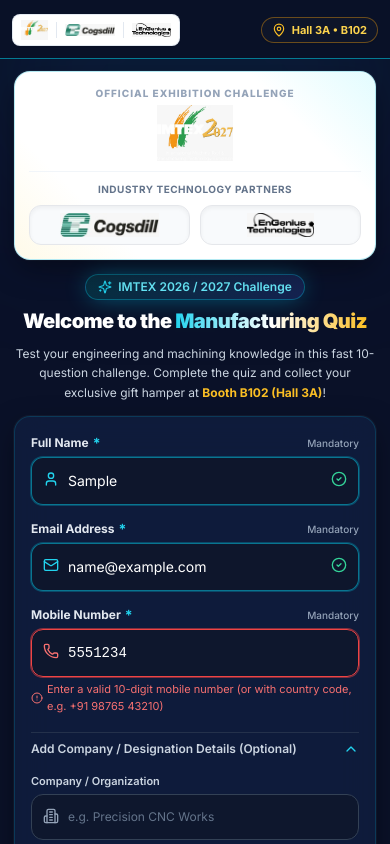
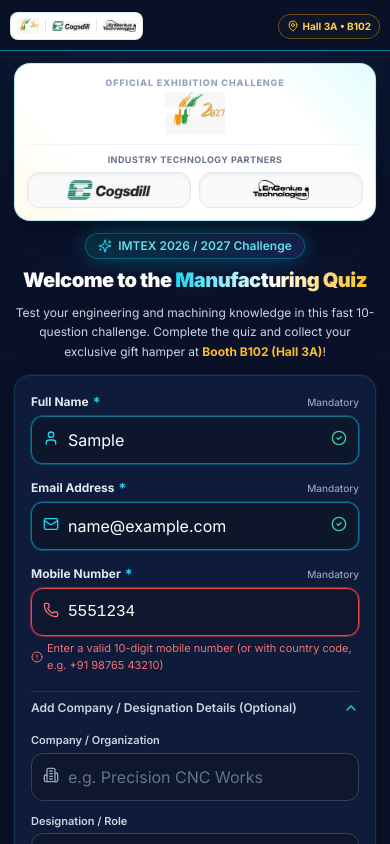
Before and after one commit to AR3136/IMPEX_QUIZ, a React (Vite) app: page / in a window 390 px wide. Both pictures are taken after typing "Sample", "name@example.com", "5551234" into the empty fields and a click on the button "Add Company / Designation Details (Optional)". Shown: the top 844 px of the page. Built offline with nearby package versions, Linux system fonts and the light colour scheme.

Commit message:
Optimize mobile-first UI ergonomics, iOS auto-zoom prevention, and safe-area insets

```diff
--- a/src/App.tsx
+++ b/src/App.tsx
@@ -40,7 +40,7 @@
       <Header showBoothInfo={page !== 'quiz'} />
 
       {/* Dynamic Page Switcher */}
-      <main className="flex-1 flex flex-col w-full max-w-md mx-auto z-10 pb-[env(safe-area-inset-bottom,16px)]">
+      <main className={`flex-1 flex flex-col w-full max-w-md mx-auto z-10 ${page === 'quiz' ? '' : 'pb-[max(1rem,env(safe-area-inset-bottom,16px))]'}`}>
         {page === 'register' && <RegistrationPage />}
         {page === 'quiz' && <QuizPage />}
         {page === 'result' && <ThankYouPage />}
--- a/src/components/BrandingBanner.tsx
+++ b/src/components/BrandingBanner.tsx
@@ -7,27 +7,27 @@
 export const BrandingBanner: React.FC<BrandingBannerProps> = ({ compact = false }) => {
   if (compact) {
     return (
-      <div className="flex items-center space-x-1.5 sm:space-x-2 py-0.5">
-        <div className="bg-white rounded-lg px-2 py-0.5 shadow-sm border border-slate-200/90 flex items-center space-x-2 h-8">
+      <div className="flex items-center py-0.5 min-w-0">
+        <div className="bg-white rounded-lg px-1.5 sm:px-2 py-0.5 shadow-sm border border-slate-200/90 flex items-center space-x-1.5 sm:space-x-2 h-7 sm:h-8">
           {/* IMTEX */}
           <img
             src="/logos/imtex-logo.jpeg"
             alt="IMTEX Exhibition Logo"
-            className="h-5 sm:h-6 w-auto max-w-[65px] sm:max-w-[75px] object-contain"
+            className="h-4 sm:h-5 md:h-6 w-auto max-w-[48px] sm:max-w-[70px] object-contain"
           />
-          <div className="w-[1px] h-4 bg-slate-200" />
+          <div className="w-[1px] h-3.5 sm:h-4 bg-slate-200" />
           {/* Cogsdill */}
           <img
             src="/logos/cogsdill-logo.jpeg"
             alt="Cogsdill Logo"
-            className="h-3.5 sm:h-4 w-auto max-w-[50px] sm:max-w-[60px] object-contain"
+            className="h-3 sm:h-3.5 md:h-4 w-auto max-w-[38px] sm:max-w-[55px] object-contain"
           />
-          <div className="w-[1px] h-4 bg-slate-200" />
+          <div className="w-[1px] h-3.5 sm:h-4 bg-slate-200" />
           {/* EnGenius */}
           <img
             src="/logos/engenius-logo.jpeg"
             alt="EnGenius Technologies Logo"
-            className="h-3.5 sm:h-4 w-auto max-w-[50px] sm:max-w-[60px] object-contain"
+            className="h-3 sm:h-3.5 md:h-4 w-auto max-w-[38px] sm:max-w-[55px] object-contain"
           />
         </div>
       </div>
@@ -35,46 +35,46 @@
   }
 
   return (
-    <div className="w-full mb-3.5 sm:mb-4">
+    <div className="w-full mb-3 sm:mb-4">
       {/* Exhibition Showcase Card */}
-      <div className="bg-white rounded-2xl p-3.5 sm:p-4 shadow-card-dark border border-cyan-500/30 relative overflow-hidden">
+      <div className="bg-white rounded-2xl p-3 sm:p-4 shadow-card-dark border border-cyan-500/30 relative overflow-hidden">
         {/* Subtle aesthetic backdrop lighting */}
         <div className="absolute top-0 right-0 w-32 h-32 bg-gradient-to-bl from-cyan-100/60 via-transparent to-transparent pointer-events-none rounded-tr-2xl" />
         <div className="absolute bottom-0 left-0 w-32 h-32 bg-gradient-to-tr from-amber-100/40 via-transparent to-transparent pointer-events-none rounded-bl-2xl" />
 
         {/* Primary Row: IMTEX Exhibition Official Logo */}
-        <div className="flex flex-col items-center justify-center pb-2.5 border-b border-slate-100 relative z-10">
-          <span className="text-[10px] font-extrabold uppercase tracking-widest text-slate-400 mb-1">
+        <div className="flex flex-col items-center justify-center pb-2 sm:pb-2.5 border-b border-slate-100 relative z-10">
+          <span className="text-[9px] sm:text-[10px] font-extrabold uppercase tracking-widest text-slate-400 mb-0.5 sm:mb-1">
             Official Exhibition Challenge
           </span>
           <img
             src="/logos/imtex-logo.jpeg"
             alt="IMTEX Exhibition Logo"
-            className="h-14 sm:h-16 w-auto max-w-[210px] object-contain"
+            className="h-11 sm:h-16 w-auto max-w-[180px] sm:max-w-[210px] object-contain"
           />
         </div>
 
         {/* Secondary Row: Industry Partners (Cogsdill & EnGenius) */}
-        <div className="pt-2.5 relative z-10">
-          <p className="text-[10px] sm:text-[11px] font-bold text-slate-500 tracking-wider uppercase text-center mb-2">
+        <div className="pt-2 sm:pt-2.5 relative z-10">
+          <p className="text-[9px] sm:text-[11px] font-bold text-slate-500 tracking-wider uppercase text-center mb-1.5 sm:mb-2">
             Industry Technology Partners
           </p>
-          <div className="grid grid-cols-2 gap-2.5 items-center justify-items-center">
+          <div className="grid grid-cols-2 gap-2 sm:gap-2.5 items-center justify-items-center">
             {/* Partner 1: Cogsdill */}
-            <div className="w-full flex items-center justify-center p-1.5 h-10 sm:h-11 bg-slate-50 rounded-xl border border-slate-150 shadow-inner">
+            <div className="w-full flex items-center justify-center p-1 sm:p-1.5 h-9 sm:h-11 bg-slate-50 rounded-xl border border-slate-150 shadow-inner">
               <img
                 src="/logos/cogsdill-logo.jpeg"
                 alt="Cogsdill Logo"
-                className="max-h-6 sm:max-h-7 max-w-[115px] w-auto object-contain"
+                className="max-h-5 sm:max-h-7 max-w-[100px] sm:max-w-[115px] w-auto object-contain"
               />
             </div>
 
             {/* Partner 2: EnGenius Technologies */}
-            <div className="w-full flex items-center justify-center p-1.5 h-10 sm:h-11 bg-slate-50 rounded-xl border border-slate-150 shadow-inner">
+            <div className="w-full flex items-center justify-center p-1 sm:p-1.5 h-9 sm:h-11 bg-slate-50 rounded-xl border border-slate-150 shadow-inner">
               <img
                 src="/logos/engenius-logo.jpeg"
                 alt="EnGenius Technologies Logo"
-                className="max-h-6 sm:max-h-7 max-w-[115px] w-auto object-contain"
+                className="max-h-5 sm:max-h-7 max-w-[100px] sm:max-w-[115px] w-auto object-contain"
               />
             </div>
           </div>
--- a/src/components/Header.tsx
+++ b/src/components/Header.tsx
@@ -9,17 +9,17 @@
 
 export const Header: React.FC<HeaderProps> = ({ showBoothInfo = true, compactHeader = false }) => {
   return (
-    <header className="w-full pt-3 pb-2.5 px-3 sm:px-4 flex items-center justify-between border-b border-imtex-border/50 bg-imtex-dark/95 backdrop-blur-md sticky top-0 z-30">
+    <header className="w-full pt-2.5 pb-2 px-2.5 sm:px-4 flex items-center justify-between border-b border-imtex-border/50 bg-imtex-dark/95 backdrop-blur-md sticky top-0 z-30 min-w-0">
       {/* Left: Compact branded cluster containing all 3 logos */}
-      <div className="flex items-center space-x-2">
+      <div className="flex items-center min-w-0 flex-shrink">
         <BrandingBanner compact />
       </div>
 
       {/* Right: Booth location tag */}
       {showBoothInfo && (
-        <div className="flex items-center space-x-1.5 bg-slate-900/95 border border-amber-500/40 rounded-full px-2.5 py-1 shadow-sm shrink-0">
-          <MapPin className="w-3.5 h-3.5 text-amber-400 shrink-0" />
-          <span className="text-[11px] font-bold text-amber-300 whitespace-nowrap">Hall 3A • B102</span>
+        <div className="flex items-center space-x-1 sm:space-x-1.5 bg-slate-900/95 border border-amber-500/40 rounded-full px-2 sm:px-2.5 py-1 shadow-sm shrink-0 ml-1.5">
+          <MapPin className="w-3 sm:w-3.5 h-3 sm:h-3.5 text-amber-400 shrink-0" />
+          <span className="text-[10px] sm:text-[11px] font-bold text-amber-300 whitespace-nowrap">Hall 3A • B102</span>
         </div>
       )}
     </header>
--- a/src/index.css
+++ b/src/index.css
@@ -10,6 +10,11 @@
     --sar: env(safe-area-inset-right, 0px);
   }
 
+  html {
+    -webkit-text-size-adjust: 100%;
+    touch-action: manipulation;
+  }
+
   body {
     background-color: #0A1128;
     color: #F8FAFC;
@@ -18,6 +23,14 @@
     user-select: none;
     -webkit-user-select: none;
     overflow-x: hidden;
+    min-height: 100dvh;
+  }
+
+  /* Prevent iOS Safari auto-zoom on inputs while maintaining high-DPI crispness */
+  @media screen and (max-width: 768px) {
+    input, textarea, select {
+      font-size: 16px !important;
+    }
   }
 
   input, textarea, select {
@@ -57,7 +70,11 @@
   border: 1px solid rgba(255, 255, 255, 0.08);
 }
 
-/* Touch active scale */
+/* Touch active tactile feedback */
+.touch-press {
+  transition: transform 0.12s cubic-bezier(0.4, 0, 0.2, 1), opacity 0.12s ease;
+  -webkit-tap-highlight-color: transparent;
+}
 .touch-press:active {
-  transform: scale(0.98);
+  transform: scale(0.975);
 }
--- a/src/pages/RegistrationPage.tsx
+++ b/src/pages/RegistrationPage.tsx
@@ -181,7 +181,7 @@
               onChange={e => handleChange('name', e.target.value)}
               onBlur={() => handleBlur('name')}
               disabled={isFormBusy}
-              className={`w-full min-h-[48px] bg-slate-900/80 border rounded-xl pl-9 pr-9 py-2.5 text-sm text-white placeholder-slate-500 transition-all outline-none ${
+              className={`w-full min-h-[48px] bg-slate-900/80 border rounded-xl pl-9 pr-9 py-2.5 text-base sm:text-sm text-white placeholder-slate-500 transition-all outline-none ${
                 validationErrors.name
                   ? 'border-red-500 ring-1 ring-red-500/50 bg-red-950/20'
                   : touched.name && formData.name && !validationErrors.name
@@ -223,7 +223,7 @@
               onChange={e => handleChange('email', e.target.value)}
               onBlur={() => handleBlur('email')}
               disabled={isFormBusy}
-              className={`w-full min-h-[48px] bg-slate-900/80 border rounded-xl pl-9 pr-9 py-2.5 text-sm text-white placeholder-slate-500 transition-all outline-none ${
+              className={`w-full min-h-[48px] bg-slate-900/80 border rounded-xl pl-9 pr-9 py-2.5 text-base sm:text-sm text-white placeholder-slate-500 transition-all outline-none ${
                 validationErrors.email
                   ? 'border-red-500 ring-1 ring-red-500/50 bg-red-950/20'
                   : touched.email && formData.email && !validationErrors.email
@@ -265,7 +265,7 @@
               onChange={e => handleChange('phone', e.target.value)}
               onBlur={() => handleBlur('phone')}
               disabled={isFormBusy}
-              className={`w-full min-h-[48px] bg-slate-900/80 border rounded-xl pl-9 pr-9 py-2.5 text-sm text-white placeholder-slate-500 transition-all outline-none font-mono ${
+              className={`w-full min-h-[48px] bg-slate-900/80 border rounded-xl pl-9 pr-9 py-2.5 text-base sm:text-sm text-white placeholder-slate-500 transition-all outline-none font-mono ${
                 validationErrors.phone
                   ? 'border-red-500 ring-1 ring-red-500/50 bg-red-950/20'
                   : touched.phone && formData.phone && !validationErrors.phone
@@ -317,7 +317,7 @@
                       value={formData.company}
                       onChange={e => handleChange('company', e.target.value)}
                       disabled={isFormBusy}
-                      className="w-full min-h-[46px] bg-slate-900/80 border border-slate-700 rounded-xl pl-9 pr-3 py-2 text-xs text-white placeholder-slate-500 outline-none focus:border-cyan-400"
+                      className="w-full min-h-[48px] bg-slate-900/80 border border-slate-700 rounded-xl pl-9 pr-3 py-2 text-base sm:text-xs text-white placeholder-slate-500 outline-none focus:border-cyan-400"
                     />
                   </div>
                 </div>
@@ -335,7 +335,7 @@
                       value={formData.designation}
                       onChange={e => handleChange('designation', e.target.value)}
                       disabled={isFormBusy}
-                      className="w-full min-h-[46px] bg-slate-900/80 border border-slate-700 rounded-xl pl-9 pr-3 py-2 text-xs text-white placeholder-slate-500 outline-none focus:border-cyan-400"
+                      className="w-full min-h-[48px] bg-slate-900/80 border border-slate-700 rounded-xl pl-9 pr-3 py-2 text-base sm:text-xs text-white placeholder-slate-500 outline-none focus:border-cyan-400"
                     />
                   </div>
                 </div>
@@ -356,7 +356,7 @@
                       value={formData.city}
                       onChange={e => handleChange('city', e.target.value)}
                       disabled={isFormBusy}
-                      className="w-full min-h-[46px] bg-slate-900/80 border border-slate-700 rounded-xl pl-9 pr-3 py-2 text-xs text-white placeholder-slate-500 outline-none focus:border-cyan-400"
+                      className="w-full min-h-[48px] bg-slate-900/80 border border-slate-700 rounded-xl pl-9 pr-3 py-2 text-base sm:text-xs text-white placeholder-slate-500 outline-none focus:border-cyan-400"
                     />
                   </div>
                 </div>
@@ -370,7 +370,7 @@
                     value={formData.visitorType}
                     onChange={e => handleChange('visitorType', e.target.value)}
                     disabled={isFormBusy}
-                    className="w-full min-h-[46px] bg-slate-900/80 border border-slate-700 rounded-xl px-3 py-2 text-xs text-white outline-none focus:border-cyan-400 cursor-pointer"
+                    className="w-full min-h-[48px] bg-slate-900/80 border border-slate-700 rounded-xl px-3 py-2 text-base sm:text-xs text-white outline-none focus:border-cyan-400 cursor-pointer"
                   >
                     {VISITOR_TYPES.map(type => (
                       <option key={type} value={type} className="bg-slate-900 text-white">
@@ -400,7 +400,7 @@
           </div>
 
           {/* Unchecked Mandatory Consent Checkbox */}
-          <label className="flex items-start space-x-3 cursor-pointer select-none group">
+          <label className="flex items-start space-x-3 cursor-pointer select-none group p-1 -m-1 rounded-lg hover:bg-slate-800/40 transition-colors">
             <div className="relative flex items-center pt-0.5">
               <input
                 id="reg-consent"
@@ -409,7 +409,7 @@
                 onChange={e => handleChange('consent', e.target.checked)}
                 onBlur={() => handleBlur('consent')}
                 disabled={isFormBusy}
-                className="w-4.5 h-4.5 rounded border border-slate-600 bg-slate-950 text-cyan-500 focus:ring-cyan-400 focus:ring-offset-0 focus:ring-1 cursor-pointer accent-cyan-400"
+                className="w-5 h-5 rounded border border-slate-600 bg-slate-950 text-cyan-500 focus:ring-cyan-400 focus:ring-offset-0 focus:ring-1 cursor-pointer accent-cyan-400"
               />
             </div>
             <span className={`text-[11px] leading-tight transition-colors ${
@@ -448,18 +448,18 @@
       </form>
 
       {/* 4. Quick Highlights Footer */}
-      <div className="mt-3.5 grid grid-cols-3 gap-2 text-center text-[11px] text-slate-400">
-        <div className="bg-slate-900/60 p-2 rounded-xl border border-slate-800/80">
+      <div className="mt-3.5 grid grid-cols-3 gap-1.5 sm:gap-2 text-center text-[10px] sm:text-[11px] text-slate-400">
+        <div className="bg-slate-900/60 p-1.5 sm:p-2 rounded-xl border border-slate-800/80">
           <span className="block font-bold text-cyan-400">⏱️ ~2 Mins</span>
-          <span>10 Questions</span>
+          <span className="truncate block">10 Questions</span>
         </div>
-        <div className="bg-slate-900/60 p-2 rounded-xl border border-slate-800/80">
+        <div className="bg-slate-900/60 p-1.5 sm:p-2 rounded-xl border border-slate-800/80">
           <span className="block font-bold text-amber-400">🎁 Win Goodies</span>
-          <span>Booth B102</span>
+          <span className="truncate block">Booth B102</span>
         </div>
-        <div className="bg-slate-900/60 p-2 rounded-xl border border-slate-800/80">
+        <div className="bg-slate-900/60 p-1.5 sm:p-2 rounded-xl border border-slate-800/80">
           <span className="block font-bold text-emerald-400">📜 Certificate</span>
-          <span>Official Badge</span>
+          <span className="truncate block">Official Badge</span>
         </div>
       </div>
     </div>
```
Also changed, not shown: src/components/QuestionCard.tsx (+9 -9 lines), src/pages/QuizPage.tsx (+5 -5 lines), src/pages/StaffPortalPage.tsx (+5 -5 lines), src/pages/ThankYouPage.tsx (+18 -18 lines), public/logos/imtex-2027-tricolor-brush-logo.png (added).
